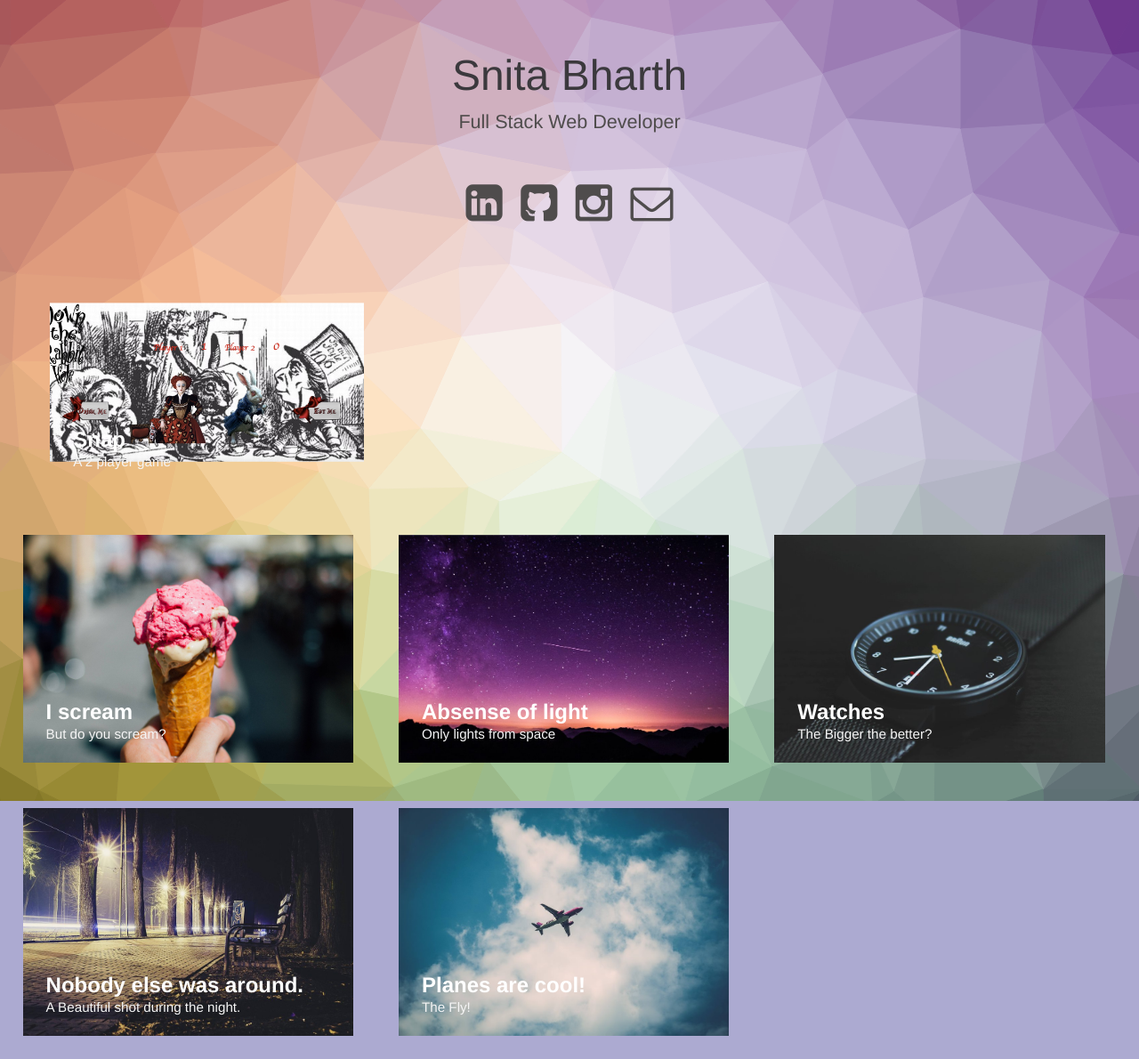
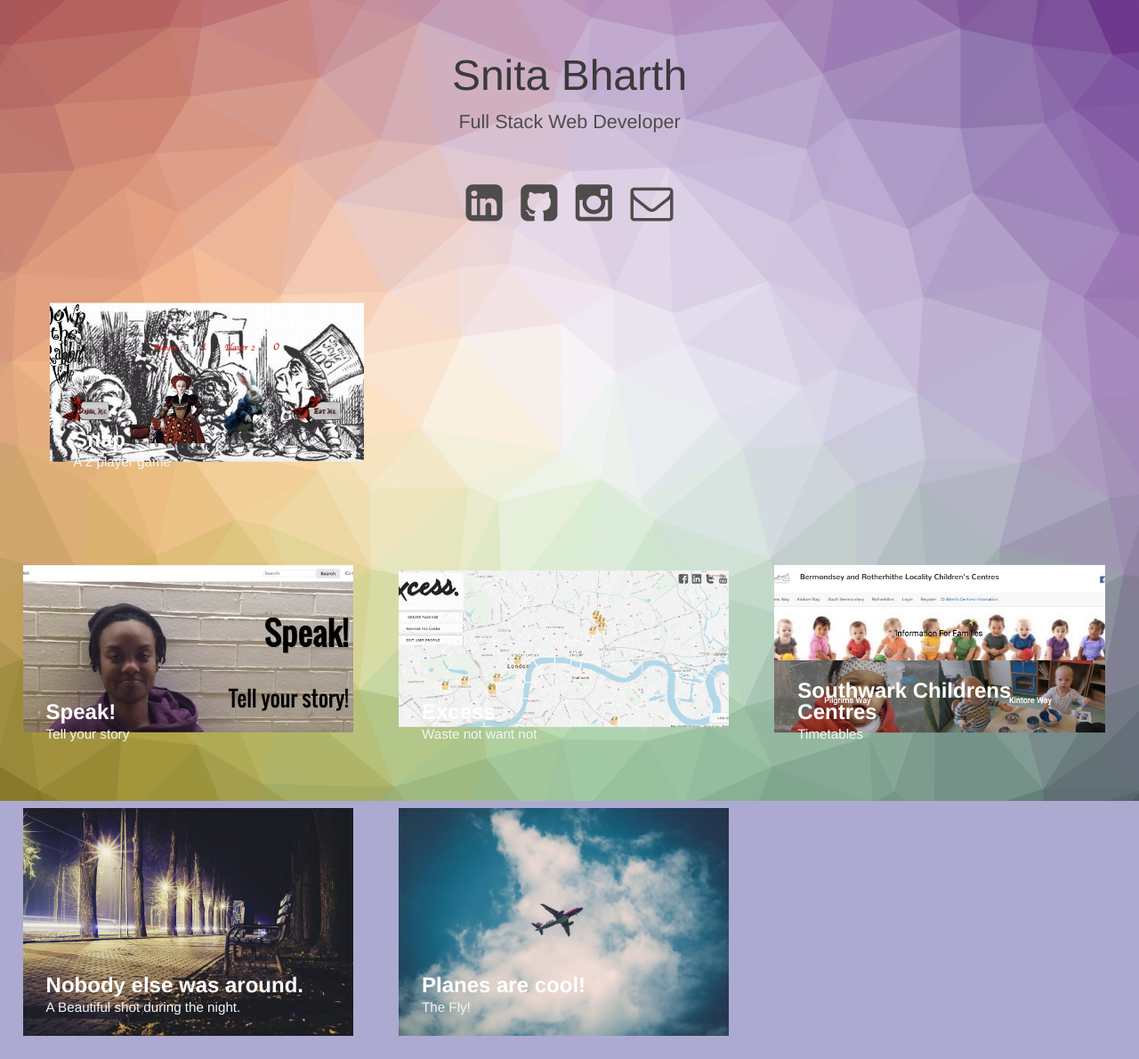
Before and after one commit to scribble79/scribble79.github.io, a Jekyll site: the page built from index.html, in a window 1280 px wide. Shown: the whole page at 89% size. Built offline with Jekyll 4.4.1, drawn with Linux system fonts in a browser that asks for light colours.

Commit message:
adding more projects

```diff
--- a/_posts/2015-04-22-what-time.markdown
+++ b/_posts/2015-04-22-what-time.markdown
@@ -1,10 +1,7 @@
 ---
-title:  "Watches"
-subtitle: "The Bigger the better?"
-author: "Wferr"
-avatar: "img/authors/wferr.png"
+title:  "Southwark Childrens Centres"
+subtitle: "Timetables"
 image: "img/c.jpg"
-date:   2015-04-22 12:12:12
 ---
 
 ### Dolor sit amet?
--- a/_posts/2015-04-23-night-sky.markdown
+++ b/_posts/2015-04-23-night-sky.markdown
@@ -1,10 +1,7 @@
 ---
-title:  "Absense of light"
-subtitle: "Only lights from space"
-author: "Wferr"
-avatar: "img/authors/wferr.png"
+title:  "Excess"
+subtitle: "Waste not want not"
 image: "img/d.jpg"
-date:   2015-04-23 12:12:12
 ---
 
 ### Dolor sit amet?
--- a/_posts/2015-04-24-i-scream.markdown
+++ b/_posts/2015-04-24-i-scream.markdown
@@ -1,10 +1,7 @@
 ---
-title:  "I scream"
-subtitle: "But do you scream?"
-author: "Wferr"
-avatar: "img/authors/wferr.png"
+title:  "Speak!"
+subtitle: "Tell your story"
 image: "img/e.jpg"
-date:   2015-04-24 12:12:12
 ---
 
 ### Dolor sit amet?
```
Also changed, not shown: img/c.jpg, img/d.jpg, img/e.jpg.
